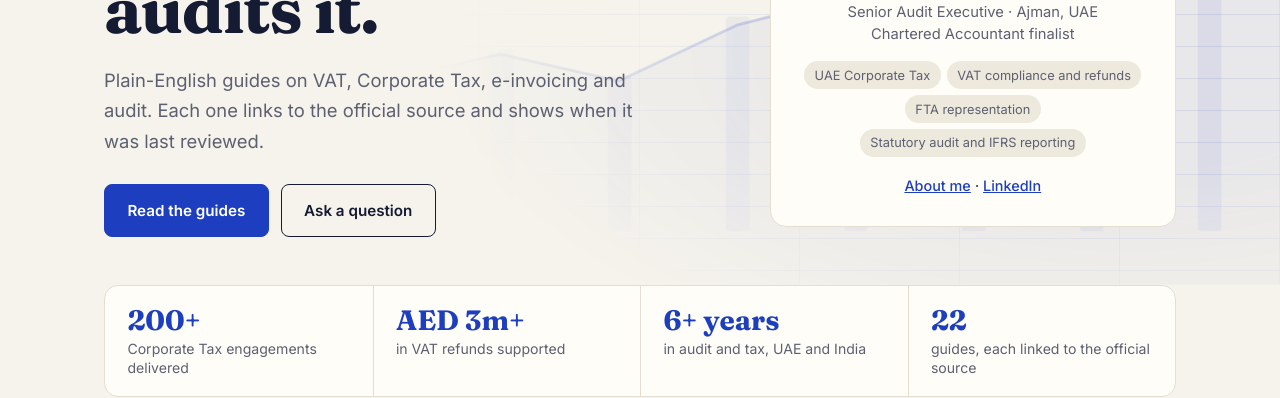
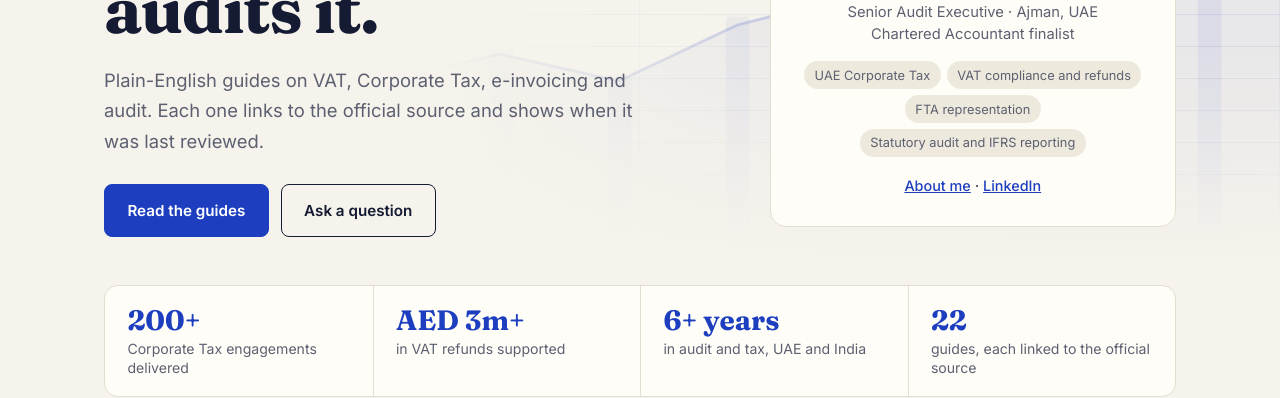
Before and after one commit to MelvinJose108/melvinjose.github.io, a Jekyll site: the page built from index.html, in a window 1280 px wide. Shown: the part 357-755 px from the top of the page. Built offline with Jekyll 4.4.1, drawn with Linux system fonts in a browser that asks for light colours.

Commit message:
Hero background: fade out at the bottom edge (#63)
Claude-Session: https://claude.ai/code/session_01EBT4cYX72Yrwk4UFZtHLjU

Co-authored-by: Claude <noreply@anthropic.com>

```diff
--- a/assets/style.css
+++ b/assets/style.css
@@ -515,7 +515,7 @@ html{overflow-x:clip}
 .hero>*:not(.hero-bg){position:relative;z-index:1}
 .hero-bg{position:absolute;z-index:0;top:0;bottom:0;left:50%;width:100vw;margin-left:-50vw;pointer-events:none;overflow:hidden;color:var(--acc);
  background-image:repeating-linear-gradient(to bottom,transparent 0 31px,color-mix(in srgb,var(--acc) 9%,transparent) 31px 32px),repeating-linear-gradient(to right,transparent 0 159px,color-mix(in srgb,var(--acc) 6%,transparent) 159px 160px);
- -webkit-mask-image:radial-gradient(75% 85% at 88% 58%,#000 25%,transparent 72%);mask-image:radial-gradient(75% 85% at 88% 58%,#000 25%,transparent 72%)}
+ -webkit-mask-image:radial-gradient(75% 85% at 88% 58%,#000 25%,transparent 72%),linear-gradient(to bottom,#000 55%,transparent 98%);-webkit-mask-composite:source-in;mask-image:radial-gradient(75% 85% at 88% 58%,#000 25%,transparent 72%),linear-gradient(to bottom,#000 55%,transparent 98%);mask-composite:intersect}
 .hero-bg svg{position:absolute;inset:0;width:100%;height:100%}
 .hb-bars rect{fill:currentColor;opacity:.07;transform-box:fill-box;transform-origin:bottom;transform:scaleY(0);animation:hbRise 1.1s cubic-bezier(.2,.7,.2,1) var(--d) forwards}
 .hb-area{fill:currentColor;opacity:0;animation:hbFade 1.6s ease 1.6s forwards}
```
